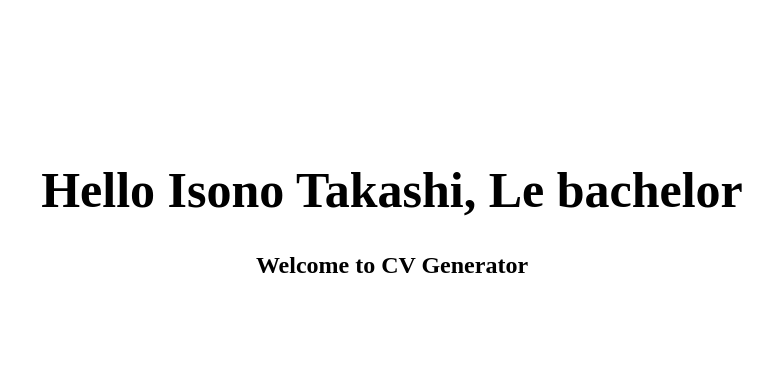
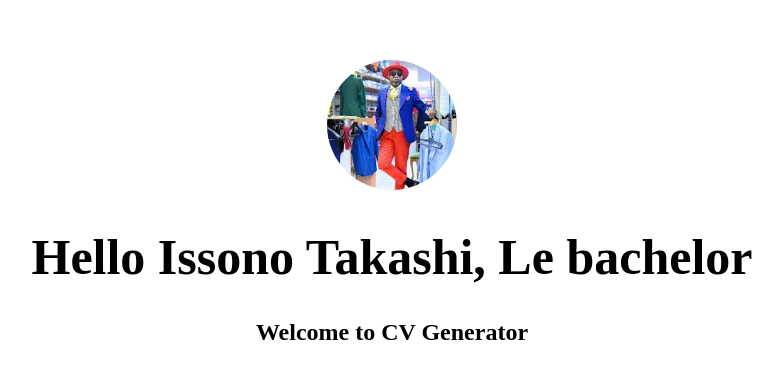
Before and after one commit to devMerouane/cv-generator, a React app: page / in a window 1280 px wide. Shown: the part 195-574 px from the top of the page, without its empty margins (248-1031 px from the left). Built offline with nearby package versions, Linux system fonts and the light colour scheme.

Commit message:
add a profile image

```diff
--- a/src/index.js
+++ b/src/index.js
@@ -5,10 +5,15 @@ import './style.css';
 
 const App = () => {
   return (
-    <div>
-      <h1>Hello Isono Takashi, Le bachelor</h1>
-      <h2>Welcome to CV Generator </h2>
-    </div>
+    <>
+      <div className="image_container">
+        <img src="/images/bachelor.jpeg" />
+      </div>
+      <div>
+        <h1>Hello Issono Takashi, Le bachelor</h1>
+        <h2>Welcome to CV Generator </h2>
+      </div>
+    </>
   )
 }
 
--- a/src/style.css
+++ b/src/style.css
@@ -3,6 +3,15 @@ body{
  align-items: center;
   justify-content: center;
   height: 100vh;
+}
+.image_container{
+  text-align: center;
+}
+.image_container>img{
+  width: 130px;
+  height: 130px;
+  border-radius: 50%;
+  object-fit: cover;
 }
 div{
   overflow: hidden;
```
Also changed, not shown: public/images/bachelor.jpeg (added).
